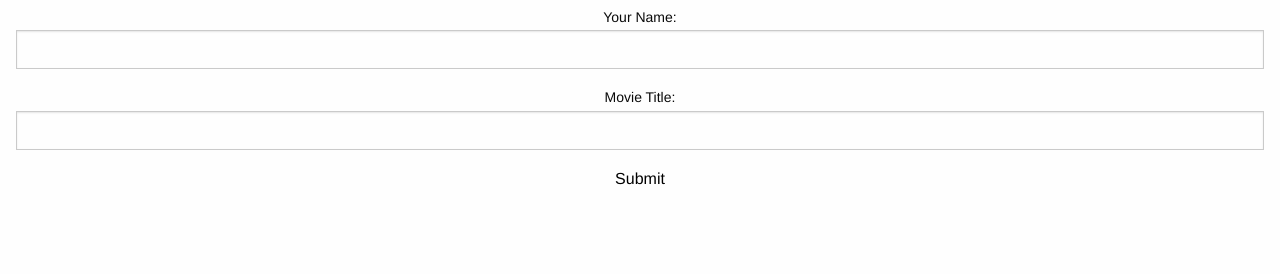
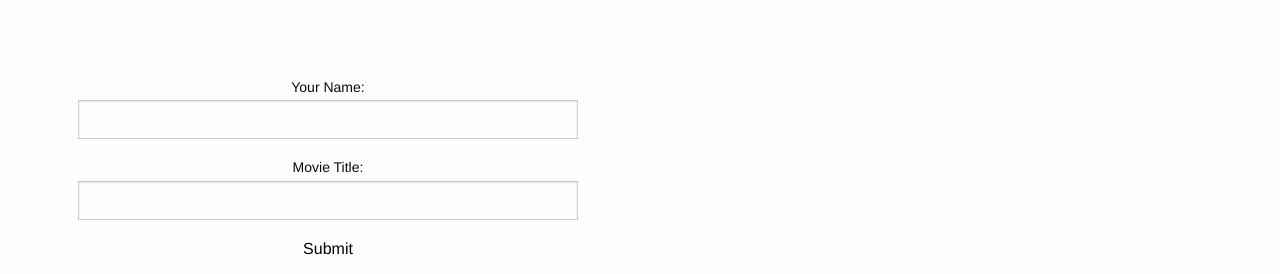
Before and after one commit to glass10/People-Factory, a plain HTML site: page index.html in a window 1280 px wide. Shown: the part 86-360 px from the top of the page. Drawn offline with nearby package versions, Linux system fonts and the light colour scheme.

Commit message:
Add more styles

```diff
--- a/index.css
+++ b/index.css
@@ -1,4 +1,50 @@
-body{
-    padding: 1rem;
-    /*This is short for Top, Right, Bottom, Left (In that order) */
+body {
+  padding: 1rem;
 }
+
+section > div {
+  width: 80%;
+  margin: 1rem auto;
+}
+
+form {
+  margin-top: 50px;
+}
+
+dl {
+  padding: 15px 10px;
+}
+
+dl > li {
+  list-style: none;
+}
+
+dt, dd {
+  display: inline-block;
+  vertical-align: top;
+  width: 48%;
+}
+
+dl:nth-of-type(even) {
+  background-color: WhiteSmoke;
+}
+
+@media (min-width: 700px) {
+  section > div {
+    width: 60%;
+  }
+}
+
+@media (min-width: 900px) {
+  section > div {
+    float: left;
+    margin: 20px 5%;
+    width: 40%;
+  }
+
+  section::after {
+    clear: both;
+    content: "";
+    display: table;
+  }
+}
```
